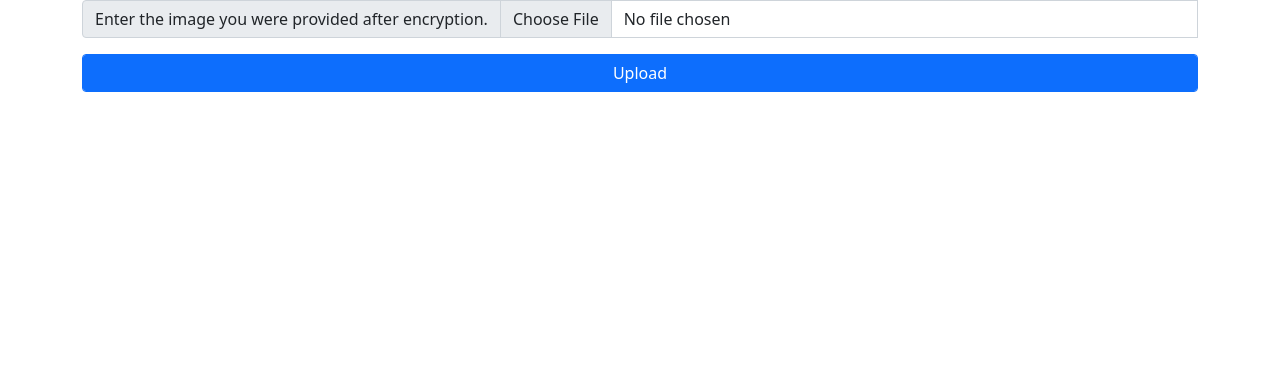
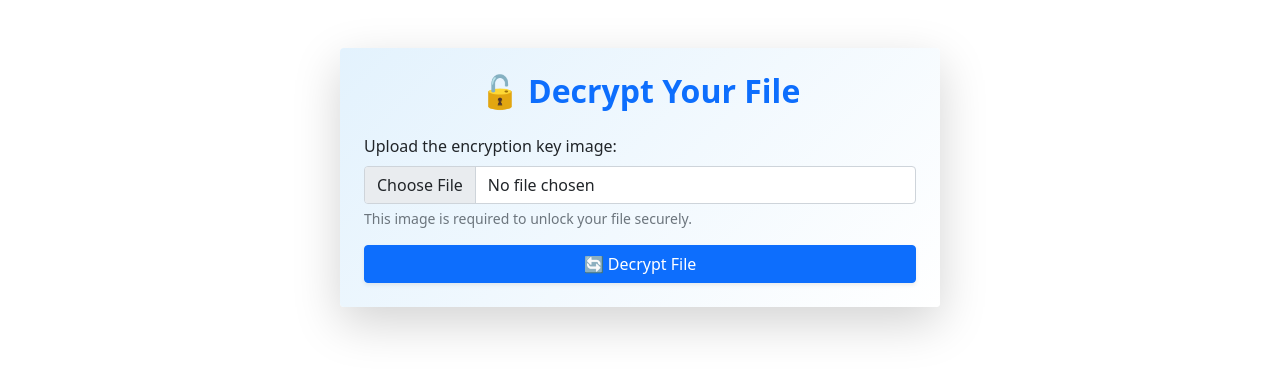
Before and after one commit to sandeepbakkireddy/Block-Chain-Project, a Django app: page /list/1 in a window 1280 px wide. Shown: the part 56-431 px from the top of the page. Run offline with Django 4.2, Linux system fonts and the light colour scheme.

Commit message:
Update decrypt.html

```diff
--- a/templates/decrypt.html
+++ b/templates/decrypt.html
@@ -1,18 +1,28 @@
 {% extends "main.html" %}
-{% block title %}Decrypt your file{% endblock title %}
+{% block title %}Decrypt Your File{% endblock title %}
+
 {% block content %}
-    <div class="container">
-        <form method='POST' enctype='multipart/form-data' class="form-group">
+<div class="container mt-5">
+    <div class="card shadow-lg p-4 border-0 rounded-4 mx-auto" style="max-width: 600px; background: linear-gradient(135deg, #e3f2fd, #ffffff);">
+        <h2 class="text-center text-primary fw-bold mb-4">🔓 Decrypt Your File</h2>
+
+        <form method="POST" enctype="multipart/form-data" class="needs-validation" novalidate>
             {% csrf_token %}
-            <div class="input-group mb-3">
-                <label class="input-group-text" for='decryptlayer1'>Enter the image you were provided after encryption.</label>
-                <input class="form-control" type='FILE' placeholder='enter key here.' name='key_image'/><br/>
+
+            <div class="mb-3">
+                <label for="key_image" class="form-label fw-semibold text-dark">Upload the encryption key image:</label>
+                <input type="file" class="form-control" name="key_image" required>
+                <div class="form-text text-muted">This image is required to unlock your file securely.</div>
             </div>
-            <button class="btn btn-primary form-control" type='submit'>Upload</button>
+
+            <button type="submit" class="btn btn-primary w-100 shadow-sm">🔄 Decrypt File</button>
         </form>
+
+        {% if file_path %}
+        <div class="mt-4 text-center">
+            <a class="btn btn-success w-100 shadow-sm" href="{{ file_path }}">⬇️ Download Decrypted File</a>
+        </div>
+        {% endif %}
     </div>
-    {% if file_path %}
-    <a class='btn btn-secondary form-control' href="{{file_path}}">Download decrypted file here</a>
-    {% endif %}
-
+</div>
 {% endblock content %}
```
